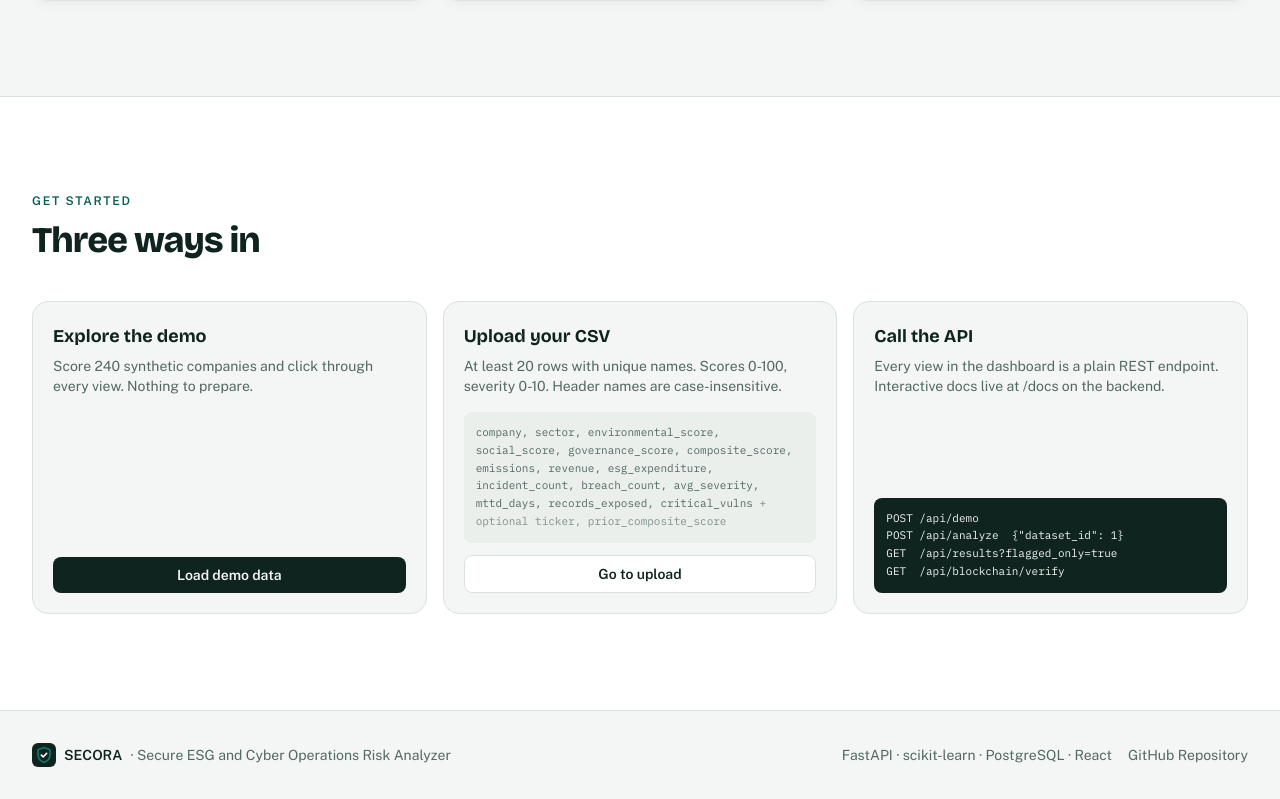
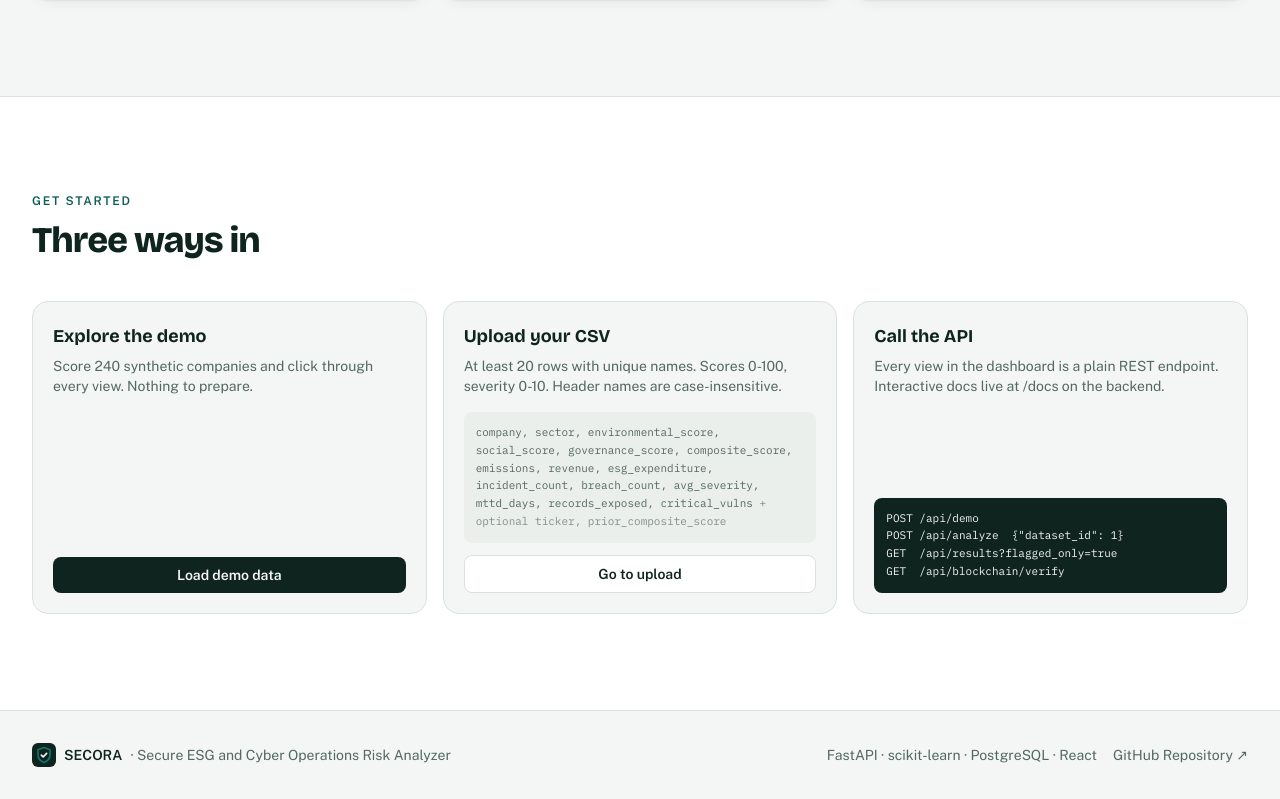
Before and after one commit to vinigani01/secora-plus, a React (Vite) app in the folder frontend/: page / in a window 1280 px wide. Shown: the part 3419-4218 px from the top of the page. Built offline with nearby package versions, Linux system fonts and the light colour scheme; no server answers.

Commit message:
Update link text for GitHub Repository

```diff
--- a/frontend/src/pages/Landing.jsx
+++ b/frontend/src/pages/Landing.jsx
@@ -196,7 +196,7 @@ GET  /api/blockchain/verify`}</pre>
             rel="noopener noreferrer"
             className="inline-flex items-center gap-2 transition-colors hover:text-brand-fg"
           >
-            GitHub Repository
+            GitHub Repository ↗
           </a>
         </div>
       </div>
```
